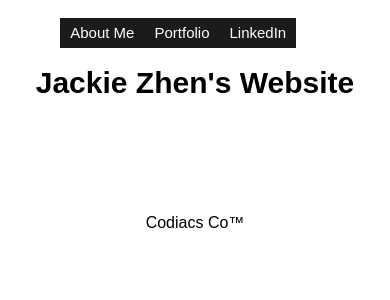
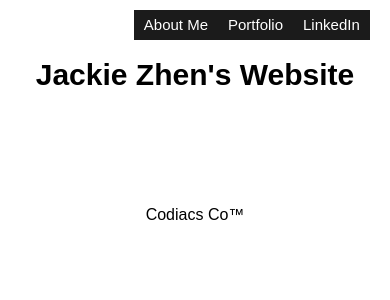
Before and after one commit to MicroOptimization/cdx_blog, a Flask app: page / in a window 390 px wide. Shown: the top 300 px of the page. Run offline with Flask 3, Linux system fonts and the light colour scheme; data that the repository does not hold is empty.

Commit message:
adjusted the center of mass of the nav-bar

```diff
--- a/static/css/main.css
+++ b/static/css/main.css
@@ -196,12 +196,6 @@ td {
 
   }
 
-  .nav_div {
-    display:flex;
-    justify-content: left;
-    margin-bottom: 0px;
-  }
-
   .nav_anchor {
     font-size: 15px;
     color: white;
```
